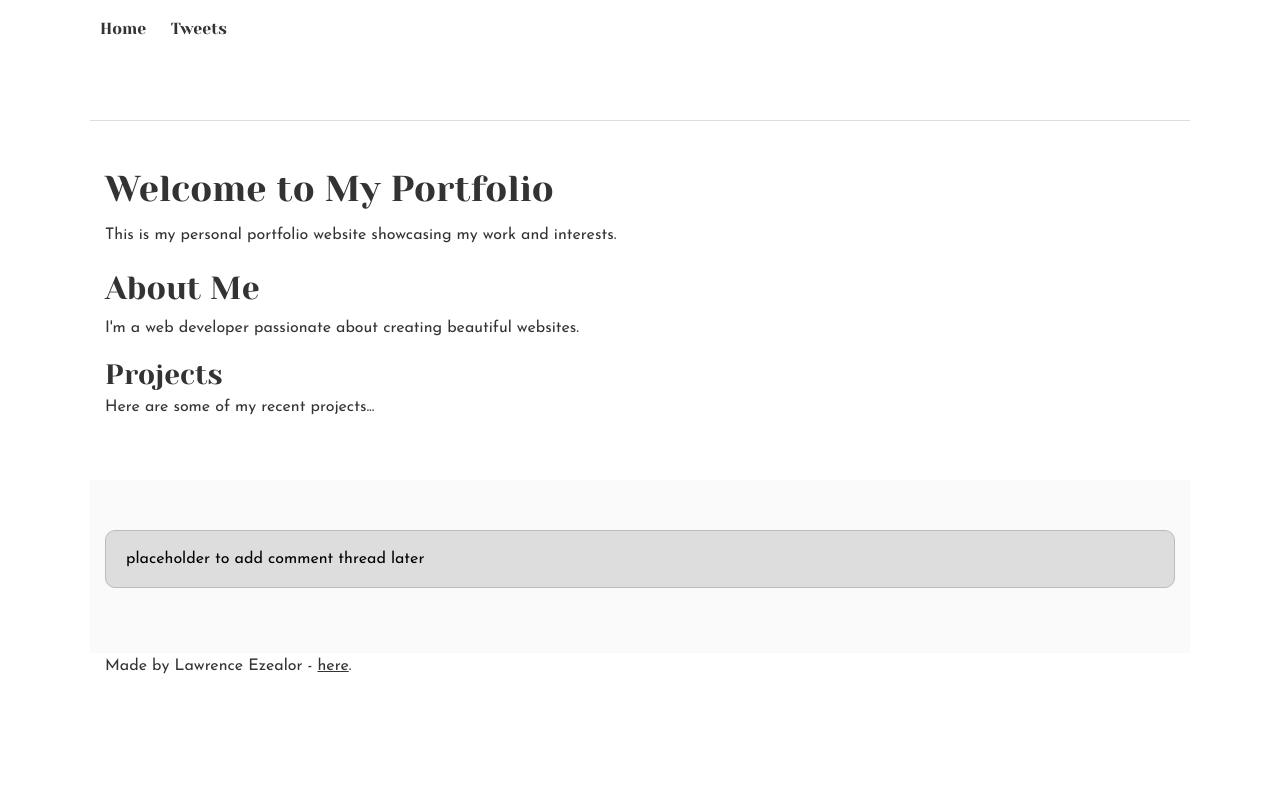
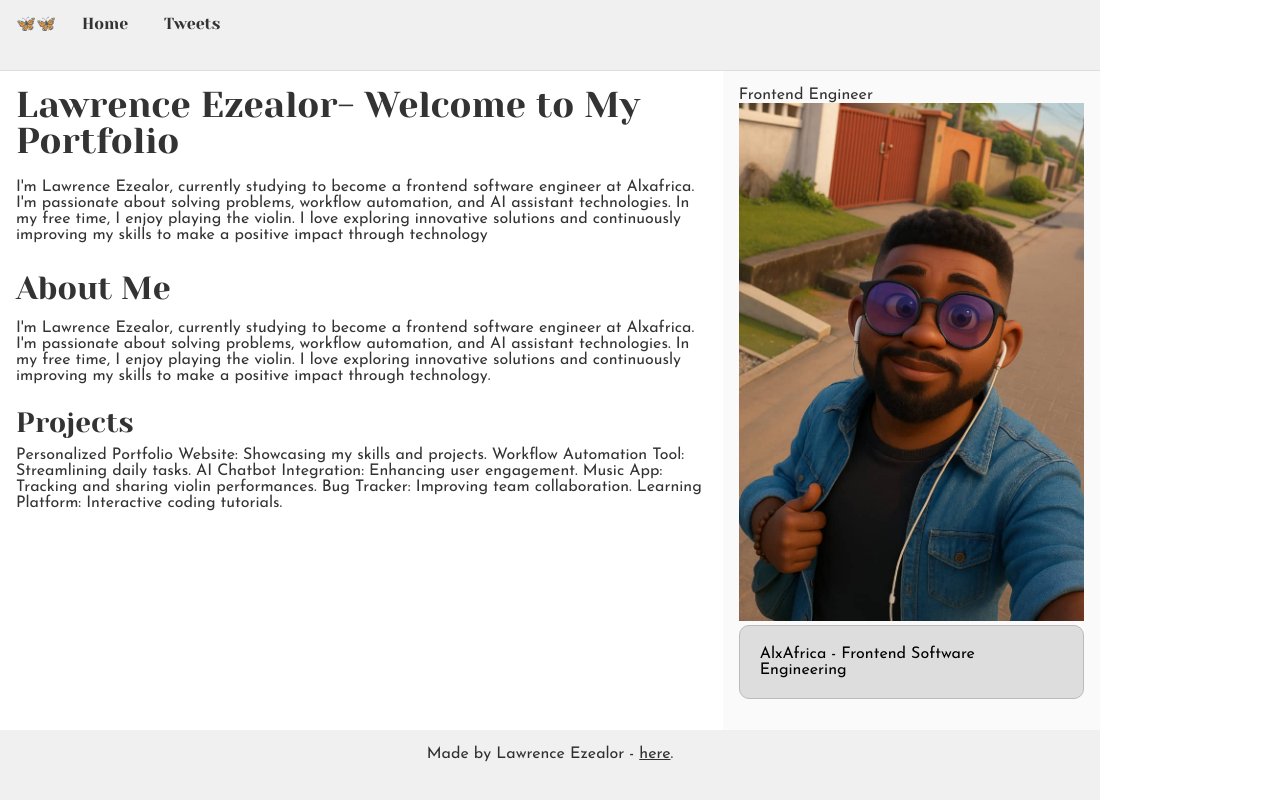
Before and after one commit to Lawwrenz/alx_html_css, a plain HTML site: page css_basic/index.html in a window 1280 px wide. Drawn offline with Linux system fonts and the light colour scheme.

Commit message:
updated the footer

```diff
--- a/css_basic/index.html
+++ b/css_basic/index.html
@@ -10,25 +10,37 @@
 <body>
     <header>
         <ul>
+            <li><span class="logo">🦋🦋</span></li>
             <li><a href="index.html">Home</a></li>
             <li><a href="tweets.html">Tweets</a></li>
         </ul>
     </header>
     <main>
         <article>
-            <h1>Welcome to My Portfolio</h1>
-            <p>This is my personal portfolio website showcasing my work and interests.</p>
+            <h1>Lawrence Ezealor- Welcome to My Portfolio</h1>
+            <p>I'm Lawrence Ezealor, currently studying to become a frontend software engineer at Alxafrica. I'm passionate about solving problems, workflow automation, and AI assistant technologies. In my free time, I enjoy playing the violin. I love exploring innovative solutions and continuously improving my skills to make a positive impact through technology</p>
             <h2>About Me</h2>
-            <p>I'm a web developer passionate about creating beautiful websites.</p>
+            <p>I'm Lawrence Ezealor, currently studying to become a frontend software engineer at Alxafrica. I'm passionate about solving problems, workflow automation, and AI assistant technologies. In my free time, I enjoy playing the violin. I love exploring innovative solutions and continuously improving my skills to make a positive impact through technology.</p>
             <h3>Projects</h3>
-            <p>Here are some of my recent projects...</p>
+            <p>Personalized Portfolio Website: Showcasing my skills and projects.
+Workflow Automation Tool: Streamlining daily tasks.
+AI Chatbot Integration: Enhancing user engagement.
+Music App: Tracking and sharing violin performances.
+Bug Tracker: Improving team collaboration.
+Learning Platform: Interactive coding tutorials.</p>
         </article>
         <aside>
-            <p>placeholder to add comment thread later</p>
+            <figure>
+                <figcaption>Frontend Engineer</figcaption>
+                <figure>
+                    <img src="img/WhatsApp Image 2025-04-28 at 12.33.33 PM.jpeg" alt="" width="100%">
+                </figure>
+            </figure>
+            <p>AlxAfrica - Frontend Software Engineering</p>
         </aside>
     </main>
     <footer>
-        <p>Made by Lawrence Ezealor - <a href="https://www.alxafrica.com/" target="_blank">here</a>.</p>
+        <p>Made by Lawrence Ezealor - <a href="https://github.com/Lawwrenz/" target="_blank">here</a>.</p>
     </footer>
 </body>
 </html>
--- a/css_basic/styles.css
+++ b/css_basic/styles.css
@@ -0,0 +1,66 @@
+/* styles.css */
+
+/* Apply flexbox to both container elements */
+body, main {
+    display: flex;
+}
+
+/* Body should arrange its children in a column (header, main, footer) */
+body {
+    flex-direction: column;
+    min-height: 100vh; /* Ensure body takes at least full viewport height */
+    margin: 0; /* Remove default margin */
+}
+
+/* Main should arrange its children in a row (article, aside) */
+main {
+    flex-direction: row;
+    flex: auto; /* Allow main to grow and shrink as needed */
+}
+
+/* Article should take 2/3 of the width */
+article {
+    flex: 2;
+    overflow-y: auto; /* Enable vertical scrolling if content overflows */
+}
+
+/* Aside should take 1/3 of the width */
+aside {
+    flex: 1;
+    overflow-y: auto; /* Enable vertical scrolling if content overflows */
+}
+
+/* Optional: Add some basic styling for better visual appearance */
+header {
+    background-color: #f0f0f0;
+    padding: 1rem;
+}
+
+footer {
+    background-color: #f0f0f0;
+    padding: 1rem;
+    text-align: center;
+}
+
+/* Style the navigation links */
+header ul {
+    list-style-type: none;
+    padding: 0;
+    margin: 0;
+    display: flex;
+    gap: 1rem;
+}
+
+header a {
+    text-decoration: none;
+    color: #333;
+}
+
+header a:hover {
+    text-decoration: underline;
+}
+
+/* Add some padding to article and aside for better spacing */
+article, aside {
+    padding: 1rem;
+}
```
Also changed, not shown: css_basic/tweets.html (+12 -4 lines), css_basic/img/WhatsApp Image 2025-04-28 at 12.33.33 PM.jpeg (added).
